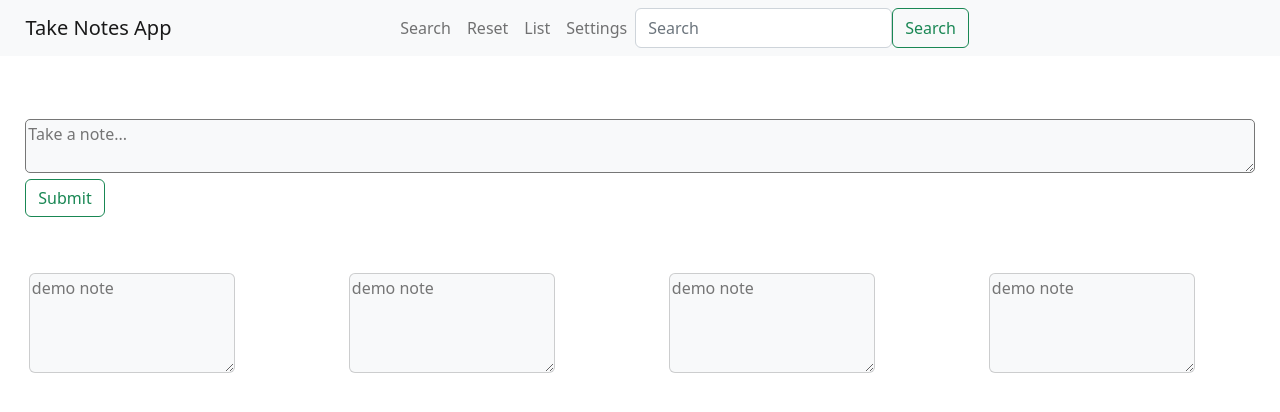
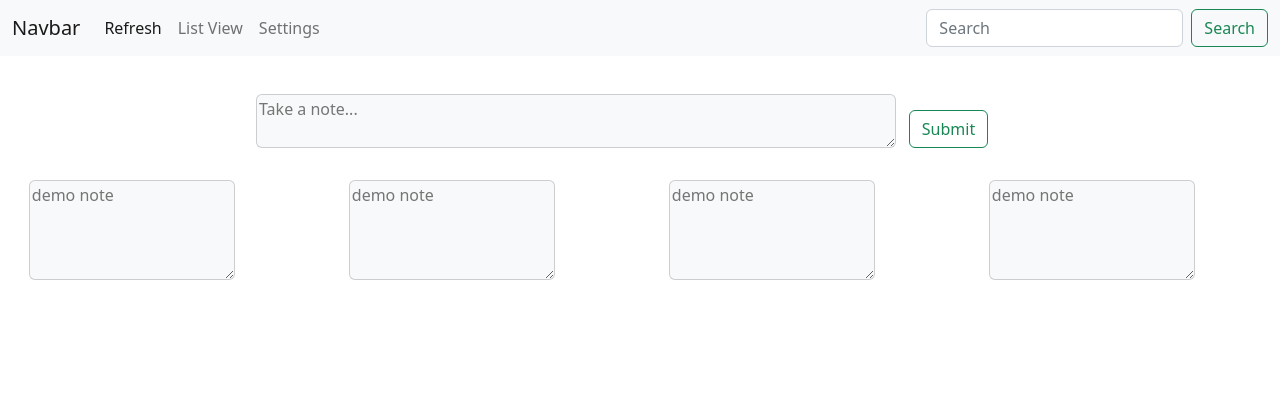
Before and after one commit to ar-zoop/Notes_App, a plain HTML site: page index.html in a window 1280 px wide. Drawn offline with nearby package versions, Linux system fonts and the light colour scheme.

Commit message:
adding flex, navbar working, aligned notes

```diff
--- a/index.html
+++ b/index.html
@@ -10,71 +10,60 @@
   <link href="https://cdn.jsdelivr.net/npm/bootstrap@5.2.2/dist/css/bootstrap.min.css" rel="stylesheet"
     integrity="sha384-Zenh87qX5JnK2Jl0vWa8Ck2rdkQ2Bzep5IDxbcnCeuOxjzrPF/et3URy9Bv1WTRi" crossorigin="anonymous">
 
-    <!-- What does this mean -->
-    <style>
-        #nav ul {
-            display: inline-block;
-            list-style-type: none;
-        }
-    </style>
+
 </head>
 
 <body>
 
   <!-- NAVBAR -->
-<div class="row" style="--bs-gutter-x: 0rem !important">
-  <div class=" col-sm-12 col-md-12 col-xs-12 col-lg-12">
-    <nav class="navbar navbar-expand-lg navbar-light bg-light">
-      <a class="nav-design navbar-brand" href="#">Take Notes App</a>
 
-      <button class="navbar-toggler" type="button" data-toggle="collapse" data-target="#navbarSupportedContent"
+  <nav class="navbar navbar-expand-lg bg-light">
+    <div class="container-fluid">
+      <a class="navbar-brand" href="#">Navbar</a>
+      <button class="navbar-toggler" type="button" data-bs-toggle="collapse" data-bs-target="#navbarSupportedContent"
         aria-controls="navbarSupportedContent" aria-expanded="false" aria-label="Toggle navigation">
         <span class="navbar-toggler-icon"></span>
       </button>
-
-      <div class="collapse navbar-collapse center_nav" id="navbarSupportedContent">
-        <ul class="navbar-nav mr-auto">
-          <li class="nav-item active">
-            <a class="nav-link" href="#">Search </a>
+      <div class="collapse navbar-collapse" id="navbarSupportedContent">
+        <ul class="navbar-nav me-auto mb-2 mb-lg-0">
+          <li class="nav-item">
+            <a class="nav-link active" aria-current="page" href="#">Refresh</a>
           </li>
           <li class="nav-item">
-            <a class="nav-link" href="#" >
-              Reset
-            </a>
-          </li>
-          <li class="nav-item">
-            <a class="nav-link" href="#">List</a>
+            <a class="nav-link" href="#">List View</a>
           </li>
           <li class="nav-item">
             <a class="nav-link" href="#">Settings</a>
           </li>
 
-          <form class="form-inline my-2 my-lg-0" style="display:flex">
-            <input class="form-control mr-sm-2" type="search" placeholder="Search" aria-label="Search">
-            <button class="btn btn-outline-success my-2 my-sm-0"  type="submit" >Search</button>
-          </form>
         </ul>
+        <form class="d-flex" role="search">
+          <input class="form-control me-2" type="search" placeholder="Search" aria-label="Search">
+          <button class="btn btn-outline-success" type="submit">Search</button>
+        </form>
       </div>
-    </nav>
-  </div>
-</div>
+    </div>
+  </nav>
+
+
+
+
   <!-- Notes -->
-  <div class=" row" style="--bs-gutter-x: 0rem !important">
-    <div class="col-md-12">
-      <form method="GET" class="submitNote ">
-        <textarea class="createNote text-bg-light" placeholder="Take a note..." name="note"></textarea>
-        <button class="btn btn-outline-success my-2 my-sm-0 submitNote" type="submit">Submit</button>
+  <div class="row" style="--bs-gutter-x: 0rem !important ">
+    <div class="col-md-12 ">
+      <form method="GET" class="d-flex createNoteContainer">
+        <textarea class=" card text-bg-light w-50 createNote" placeholder="Take a note..." name="note"></textarea>
+        <button class="btn btn-outline-success align-self-end" type="submit">Submit</button>
       </form>
     </div>
   </div>
 
 
-<div class="row row-cols-sm-3 row-cols-2 row-cols-md-4 g-4" style="--bs-gutter-x: 0rem !important ">
+<div class="row row-cols-sm-3 row-cols-2 row-cols-md-4 g-4 " style="--bs-gutter-x: 0rem !important ">
   <!-- On click call function to make them invisble and not take space on website -->
-  <!-- On click make the note border not be black but shadowy -->
   <!-- Upon clicking the note, open as MODAL:https://getbootstrap.com/docs/5.2/components/modal/ -->
   <div class="col ">
-    <textarea class="card  text-bg-light box chooseNote" id="1" placeholder="demo note  "></textarea>
+    <textarea class="card  text-bg-light box chooseNote" id="1" placeholder="demo note" onclick="showmodal()"></textarea>
   </div>
 
   <div class="col">
@@ -90,7 +79,7 @@
   </div>
 
 </div>
-
+  <script src="https://ajax.googleapis.com/ajax/libs/jquery/1.11.3/jquery.min.js"></script>
   <script src="https://cdn.jsdelivr.net/npm/bootstrap@5.2.2/dist/js/bootstrap.bundle.min.js"
     integrity="sha384-OERcA2EqjJCMA+/3y+gxIOqMEjwtxJY7qPCqsdltbNJuaOe923+mo//f6V8Qbsw3"
     crossorigin="anonymous"></script>
--- a/toDo.css
+++ b/toDo.css
@@ -17,19 +17,17 @@
          background-color: grey;
      }
  }
+.createNoteContainer{
+    margin: 0% auto 2% auto;
+}
 
 .createNote{
-    /* border: thin solid grey; */
-    min-width: 98%;
-    margin:50px 1% 0px 1%!important;
-    border-radius: 5px;
-    /* animation-name: ani1; */
-    /* animation-duration: 5s; */
+    margin: 3% 1% 0% 20%;
+    min-width: fit-content;
 }
 
-.submitNote{
-    margin: 1% 1% 50px 1% !important;
-    border-radius: 5px;
+.createNote:focus-visible{
+    outline: none;
 }
 
 .box{
@@ -46,6 +44,10 @@
 
 }
 
+.box:focus-visible {
+    outline: none;
+}
+
 .nav-design{
     margin-left:2%;
 }
@@ -53,3 +55,9 @@
 .chooseNote:active{
     border: thin solid transparent;
 }
+
+textarea:focus{
+        border-color: #86b7fe !important;
+        outline: 0 !important;
+        box-shadow: 0 0 0 0.25rem rgb(13 110 253 / 25%) !important;
+}
```
